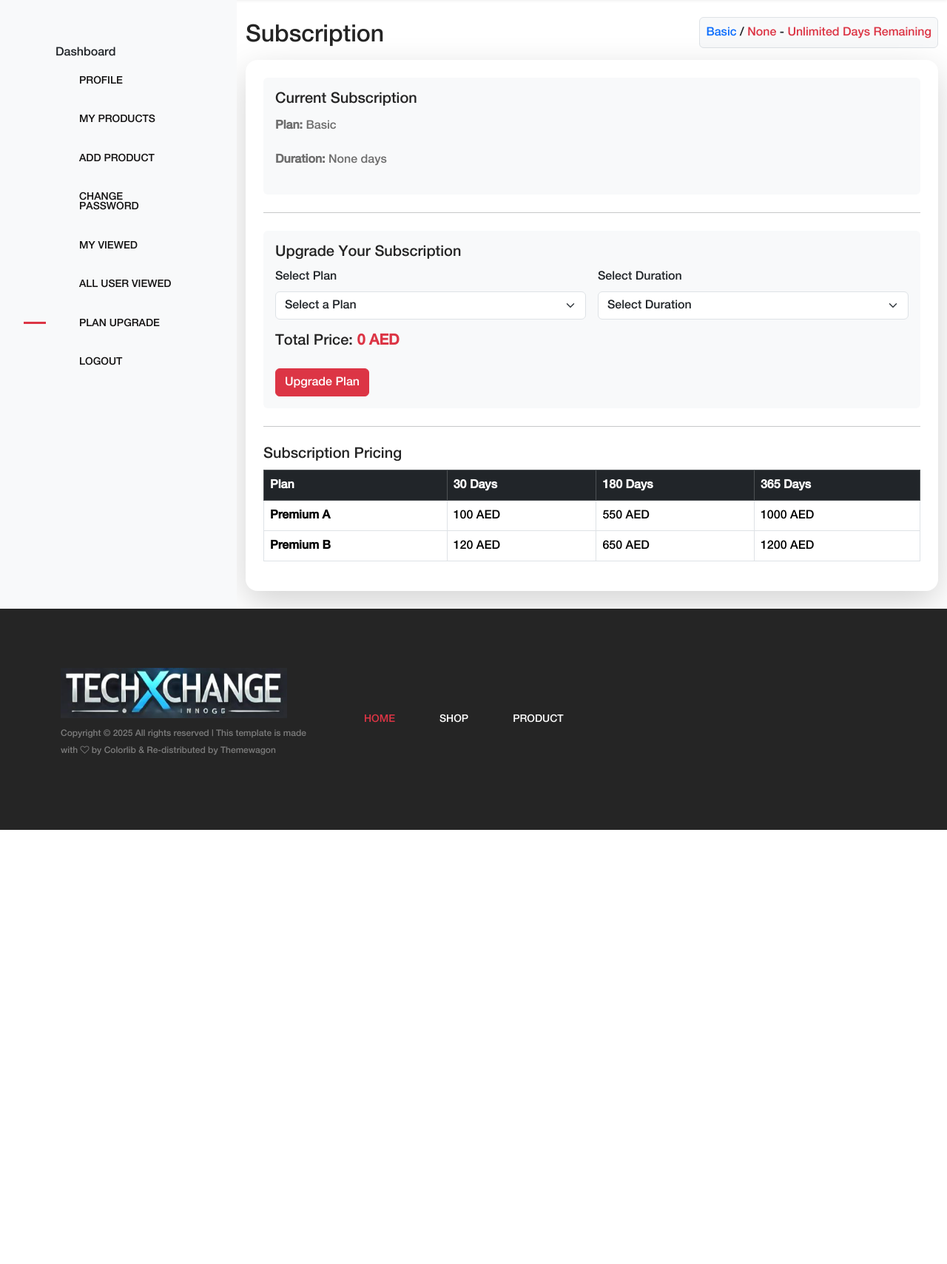
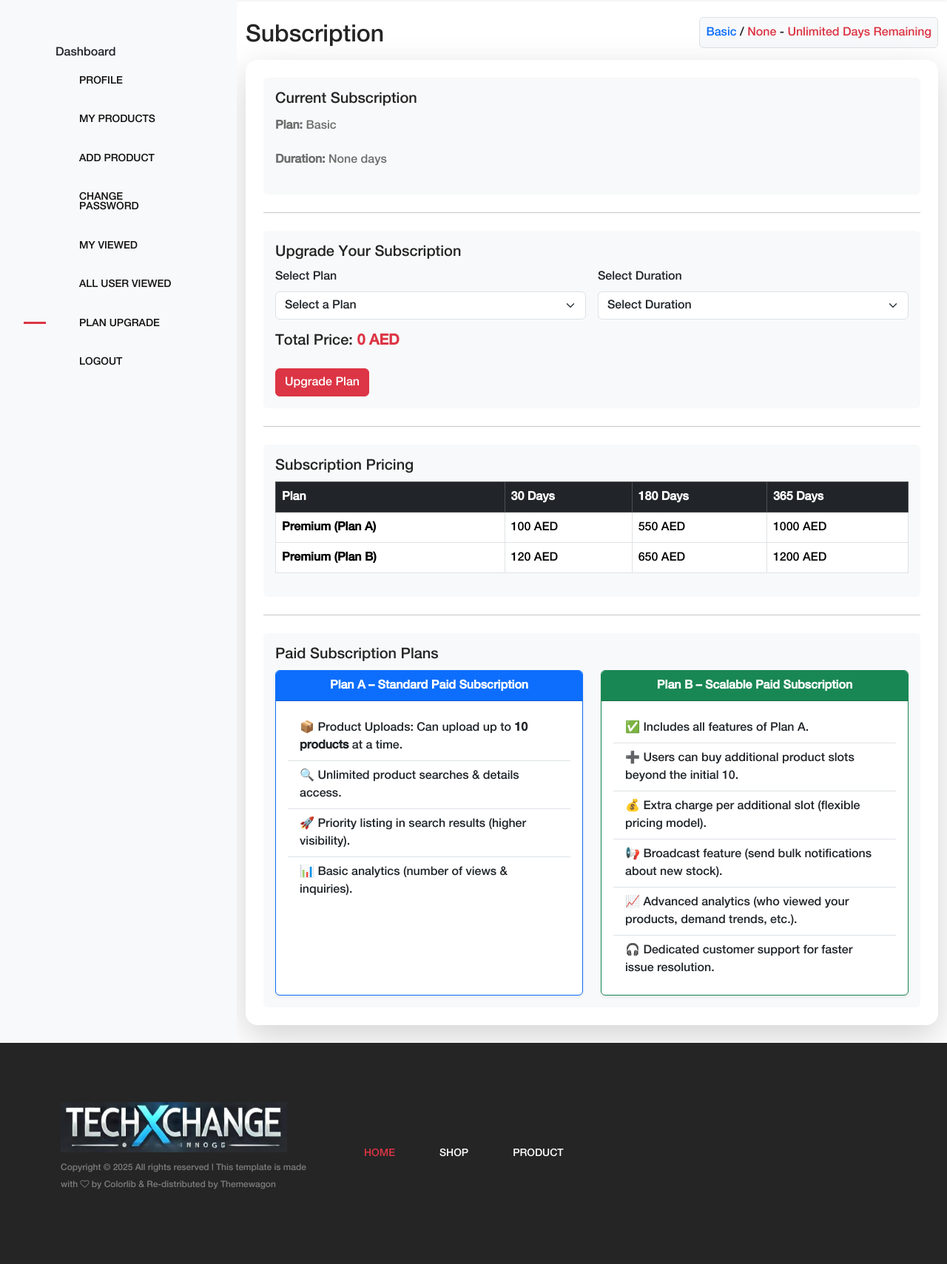
Before and after one commit to VIVEKVKC55/techx, a Django app: page /accounts/plan-upgrade/ in a window 1280 px wide. Shown: the part 80-1789 px from the top of the page at 74% size. Before the commit the page ends 1202 px from the top, so only its background shows below. Run offline with Django 5.2, Linux system fonts and the light colour scheme; the visitor is signed in with stand-in values (Sample User, id 1); data comes from the database, SQL or seed files in the repository; parts of the project's set-up code (start-up, migrations or seed data) failed here and were passed over; some libraries are stand-ins or nearby versions.

Commit message:
add plan feturs

```diff
--- a/customer/cus_view/dashboard.py
+++ b/customer/cus_view/dashboard.py
@@ -83,8 +83,8 @@ class SubscriptionUpgradeView(LoginRequiredMixin, View):
             price = PLAN_PRICES[new_plan][new_duration]
 
             # Prevent downgrade to basic plan
-            if subscription.plan in ["premium", "scalable"] and new_plan == "basic":
-                messages.error(request, "Downgrade to the basic plan is not allowed.")
+            if subscription.plan in ["scalable","premium-b"] and new_plan == "premium":
+                messages.error(request, "Downgrade to the Premium plan is not allowed.")
                 return redirect("user:subscription_upgrade")
 
             # Save pending request for admin approval
--- a/templates/default/customer/dashboard/upgrade.html
+++ b/templates/default/customer/dashboard/upgrade.html
@@ -17,7 +17,7 @@
                 <!-- Current Subscription Info -->
                 <div class="p-3 bg-light rounded">
                     <h5>Current Subscription</h5>
-                    <p><strong>Plan:</strong>{% if subscription.plan == "premium" %} Premium A {% elif subscription.plan == "scalable" %} Premium B {% else %} {{ subscription.plan|capfirst }} {% endif %}
+                    <p><strong>Plan:</strong>{% if subscription.plan == "premium" %} Premium (Plan A) {% elif subscription.plan == "scalable" %} Premium (Plan B) {% else %} {{ subscription.plan|capfirst }} {% endif %}
                     </p>
                     <p><strong>Duration:</strong> {{ subscription.duration_days }} days</p>
                 </div>
@@ -36,7 +36,7 @@
                                     <option value="" selected disabled>Select a Plan</option>
                                     {% for plan, durations in plan_prices.items %}
                                         <option value="{{ plan }}">
-                                            {% if plan == "premium" %} Premium A {% elif plan == "scalable" %} Premium B {% else %} {{ plan|capfirst }} {% endif %}
+                                            {% if plan == "premium" %} Premium (Plan A) {% elif plan == "scalable" %} Premium (Plan B) {% else %} {{ plan|capfirst }} {% endif %}
                                         </option>
                                     {% endfor %}
                                 </select>
@@ -64,6 +64,7 @@
 
 
                 <!-- Pricing Table -->
+                <div class="p-3 bg-light rounded">
                     <h5>Subscription Pricing</h5>
                     <div class="table-responsive">
                         <table class="table table-bordered">
@@ -78,7 +79,7 @@
                             <tbody>
                                 {% for plan, durations in plan_prices.items %}
                                 <tr>
-                                <td><strong>{% if plan == "premium" %} Premium A {% elif plan == "scalable" %} Premium B {% else %} {{ plan|capfirst }} {% endif %}</strong></td>
+                                    <td><strong>{% if plan == "premium" %} Premium (Plan A) {% elif plan == "scalable" %} Premium (Plan B) {% else %} {{ plan|capfirst }} {% endif %}</strong></td>
                                     <td>{{ durations.30|default:"-" }} AED</td>
                                     <td>{{ durations.180|default:"-" }} AED</td>
                                     <td>{{ durations.365|default:"-" }} AED</td>
@@ -86,6 +87,48 @@
                                 {% endfor %}
                             </tbody>
                         </table>
+                    </div>
+                </div>
+                <hr class="my-4">
+                <div class="p-3 bg-light rounded">
+                <h5>Paid Subscription Plans</h5>
+                    <div class="row justify-content-center">
+                        <!-- Plan A -->
+                        <div class="col-md-6 d-flex">
+                            <div class="card shadow-sm border-primary w-100 h-100 d-flex flex-column">
+                                <div class="card-header bg-primary text-white text-center fw-bold">
+                                    Plan A – Standard Paid Subscription
+                                </div>
+                                <div class="card-body flex-grow-1">
+                                    <ul class="list-group list-group-flush">
+                                        <li class="list-group-item">📦 Product Uploads: Can upload up to <strong>10 products</strong> at a time.</li>
+                                        <li class="list-group-item">🔍 Unlimited product searches & details access.</li>
+                                        <li class="list-group-item">🚀 Priority listing in search results (higher visibility).</li>
+                                        <li class="list-group-item">📊 Basic analytics (number of views & inquiries).</li>
+                                    </ul>
+                                </div>
+                            </div>
+                        </div>
+
+                        <!-- Plan B -->
+                        <div class="col-md-6 d-flex">
+                            <div class="card shadow-sm border-success w-100 h-100 d-flex flex-column">
+                                <div class="card-header bg-success text-white text-center fw-bold">
+                                    Plan B – Scalable Paid Subscription
+                                </div>
+                                <div class="card-body flex-grow-1">
+                                    <ul class="list-group list-group-flush">
+                                        <li class="list-group-item">✅ Includes all features of Plan A.</li>
+                                        <li class="list-group-item">➕ Users can buy additional product slots beyond the initial 10.</li>
+                                        <li class="list-group-item">💰 Extra charge per additional slot (flexible pricing model).</li>
+                                        <li class="list-group-item">📢 Broadcast feature (send bulk notifications about new stock).</li>
+                                        <li class="list-group-item">📈 Advanced analytics (who viewed your products, demand trends, etc.).</li>
+                                        <li class="list-group-item">🎧 Dedicated customer support for faster issue resolution.</li>
+                                    </ul>
+                                </div>
+                            </div>
+                        </div>
+                    </div>
                 </div>
 
             </div>
```
Lines whose indentation alone changed are shown as unchanged.
